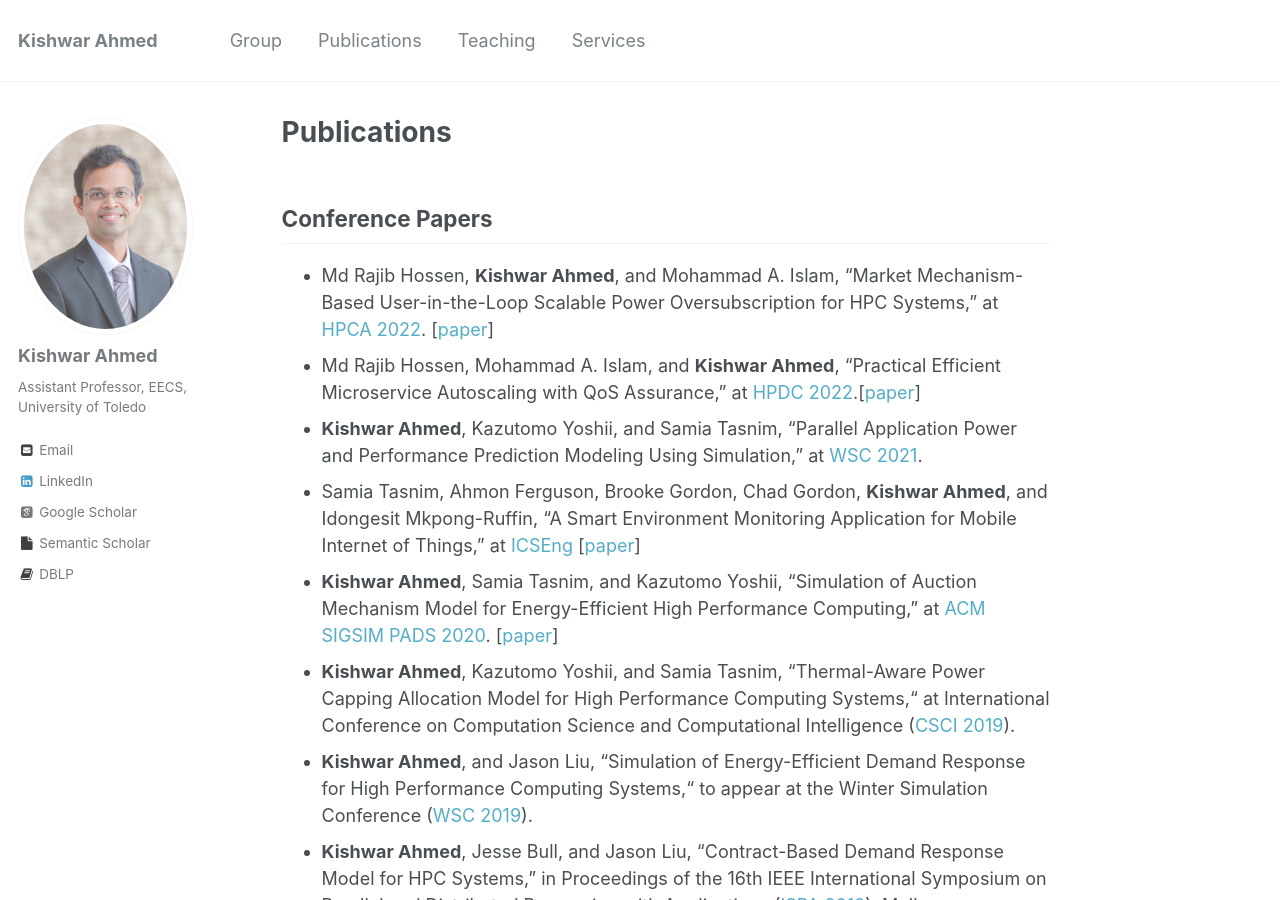
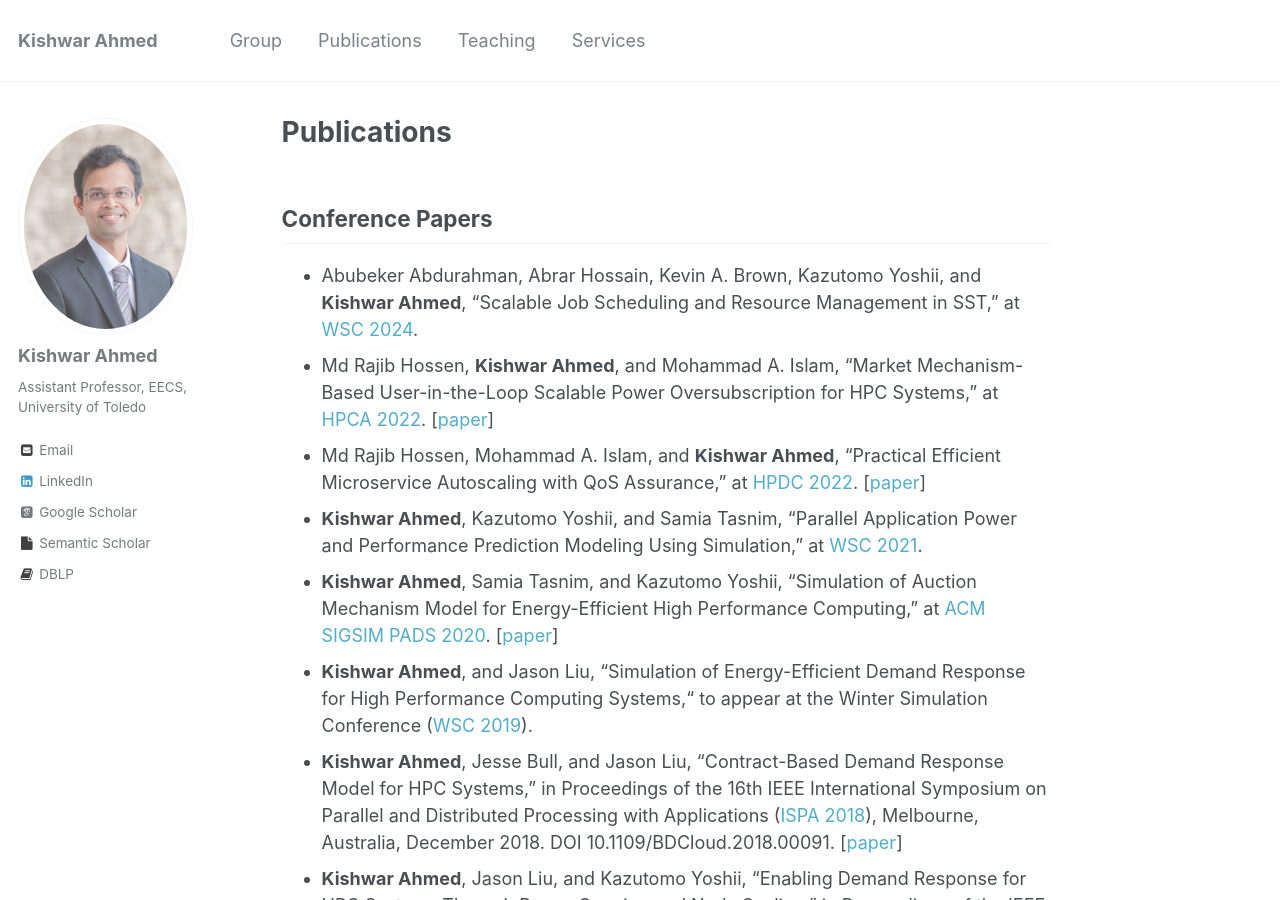
Before and after one commit to kishwarbd/kishwarbd.github.io, a Jekyll site: the page built from _pages/publications.md, in a window 1280 px wide and 900 px high. Built offline with Jekyll 4.4.1, drawn with Linux system fonts in a browser that asks for light colours; some web fonts are replaced.

Commit message:
Update publications.md

```diff
--- a/_pages/publications.md
+++ b/_pages/publications.md
@@ -6,12 +6,11 @@ author_profile: true
 
 ## Conference Papers
 
+* Abubeker Abdurahman, Abrar Hossain, Kevin A. Brown, Kazutomo Yoshii, and **Kishwar Ahmed**, “Scalable Job Scheduling and Resource Management in SST,” at [WSC 2024](https://meetings.informs.org/wordpress/wsc2024/).
 * Md Rajib Hossen, **Kishwar Ahmed**, and Mohammad A. Islam, “Market Mechanism-Based User-in-the-Loop Scalable Power Oversubscription for HPC Systems,” at [HPCA 2022](https://hpca-conf.org/2023/). [[paper](https://ieeexplore.ieee.org/document/10071006)]
-* Md Rajib Hossen, Mohammad A. Islam, and **Kishwar Ahmed**, “Practical Efficient Microservice Autoscaling with QoS Assurance,” at [HPDC 2022](https://www.hpdc.org/2022/).[[paper](https://dl.acm.org/doi/10.1145/3502181.3531460)]
+* Md Rajib Hossen, Mohammad A. Islam, and **Kishwar Ahmed**, “Practical Efficient Microservice Autoscaling with QoS Assurance,” at [HPDC 2022](https://www.hpdc.org/2022/). [[paper](https://dl.acm.org/doi/10.1145/3502181.3531460)]
 * **Kishwar Ahmed**, Kazutomo Yoshii, and Samia Tasnim, “Parallel Application Power and Performance Prediction Modeling Using Simulation,” at [WSC 2021](https://meetings.informs.org/wordpress/wsc2021/).
-* Samia Tasnim, Ahmon Ferguson, Brooke Gordon, Chad Gordon, **Kishwar Ahmed**, and Idongesit Mkpong-Ruffin, “A Smart Environment Monitoring Application for Mobile Internet of Things,” at [ICSEng](http://www.icseng.com/) [[paper](https://link.springer.com/chapter/10.1007/978-3-030-65796-3_21)]
 * **Kishwar Ahmed**, Samia Tasnim, and Kazutomo Yoshii, “Simulation of Auction Mechanism Model for Energy-Efficient High Performance Computing,” at [ACM SIGSIM PADS 2020](https://www.acm-sigsim-pads.org/Programs/PADS-2020-Program.htm). [[paper](https://dl.acm.org/doi/abs/10.1145/3384441.3395991)]
-* **Kishwar Ahmed**, Kazutomo Yoshii, and Samia Tasnim, “Thermal-Aware Power Capping Allocation Model for High Performance Computing Systems,“ at International Conference on Computation Science and  Computational Intelligence ([CSCI 2019](https://americancse.org/events/csci2019)).
 * **Kishwar Ahmed**, and Jason Liu, “Simulation of Energy-Efficient Demand Response for High Performance Computing Systems,“ to appear at the Winter Simulation Conference ([WSC 2019](http://meetings2.informs.org/wordpress/wsc2019/)).
 * **Kishwar Ahmed**, Jesse Bull, and Jason Liu, “Contract-Based Demand Response Model for HPC Systems,” in Proceedings of the 16th IEEE International Symposium on Parallel and Distributed Processing with Applications ([ISPA 2018](http://www.swinflow.org/confs/2018/ispa/)), Melbourne, Australia, December 2018. DOI 10.1109/BDCloud.2018.00091. [[paper](https://ieeexplore.ieee.org/document/8672277)]
 * **Kishwar Ahmed**, Jason Liu, and Kazutomo Yoshii, “Enabling Demand Response for HPC Systems Through Power Capping and Node Scaling,” in Proceedings of the IEEE International Conference on High Performance Computing and Communications ([HPCC 2018](https://cse.stfx.ca/~hpcc2018/)), Exeter, UK, June 2018. DOI 10.1109/HPCC/SmartCity/DSS.2018.00133. [[paper](https://ieeexplore.ieee.org/abstract/document/8622871/)] **(Acceptance rate: 30%)**
```
